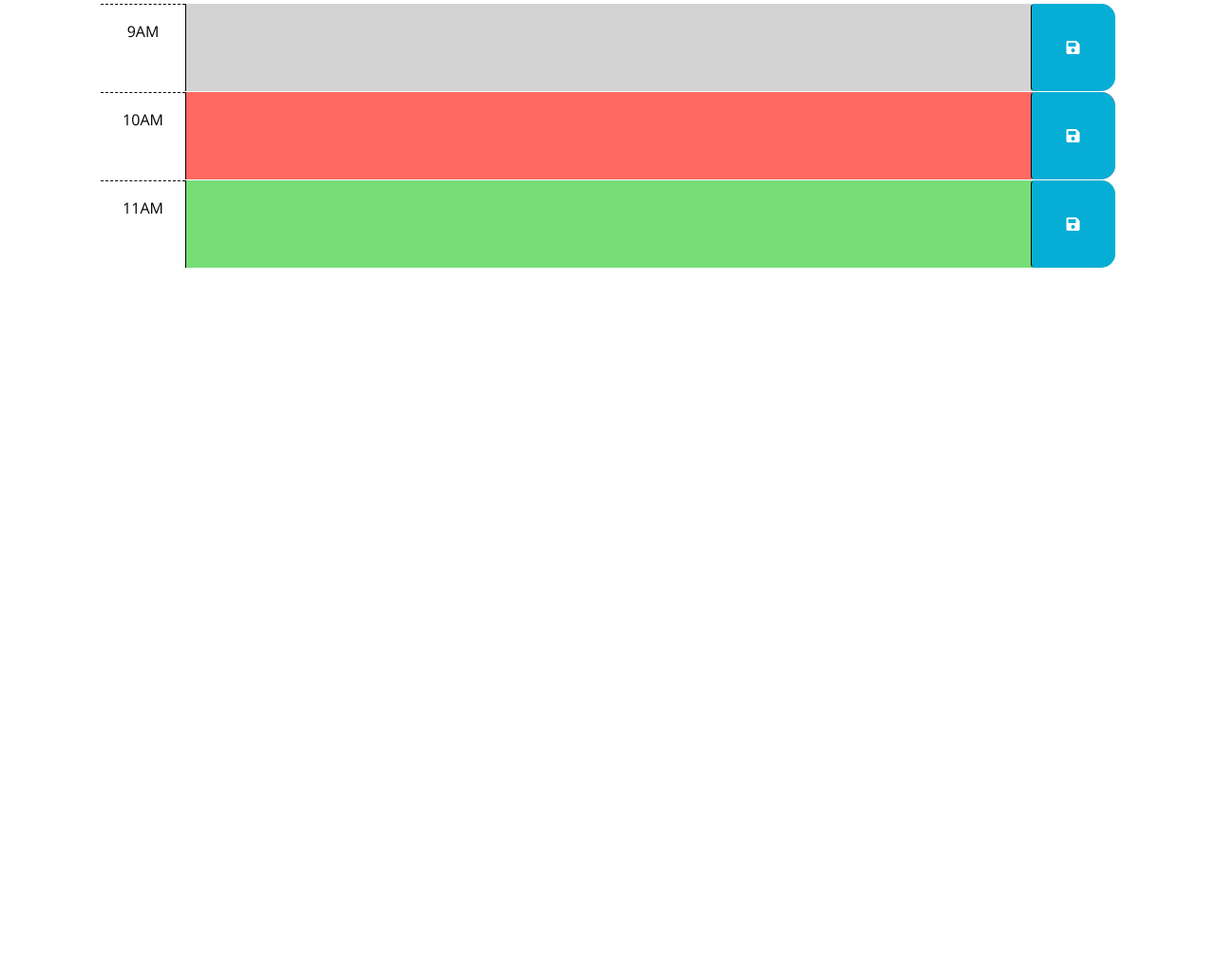
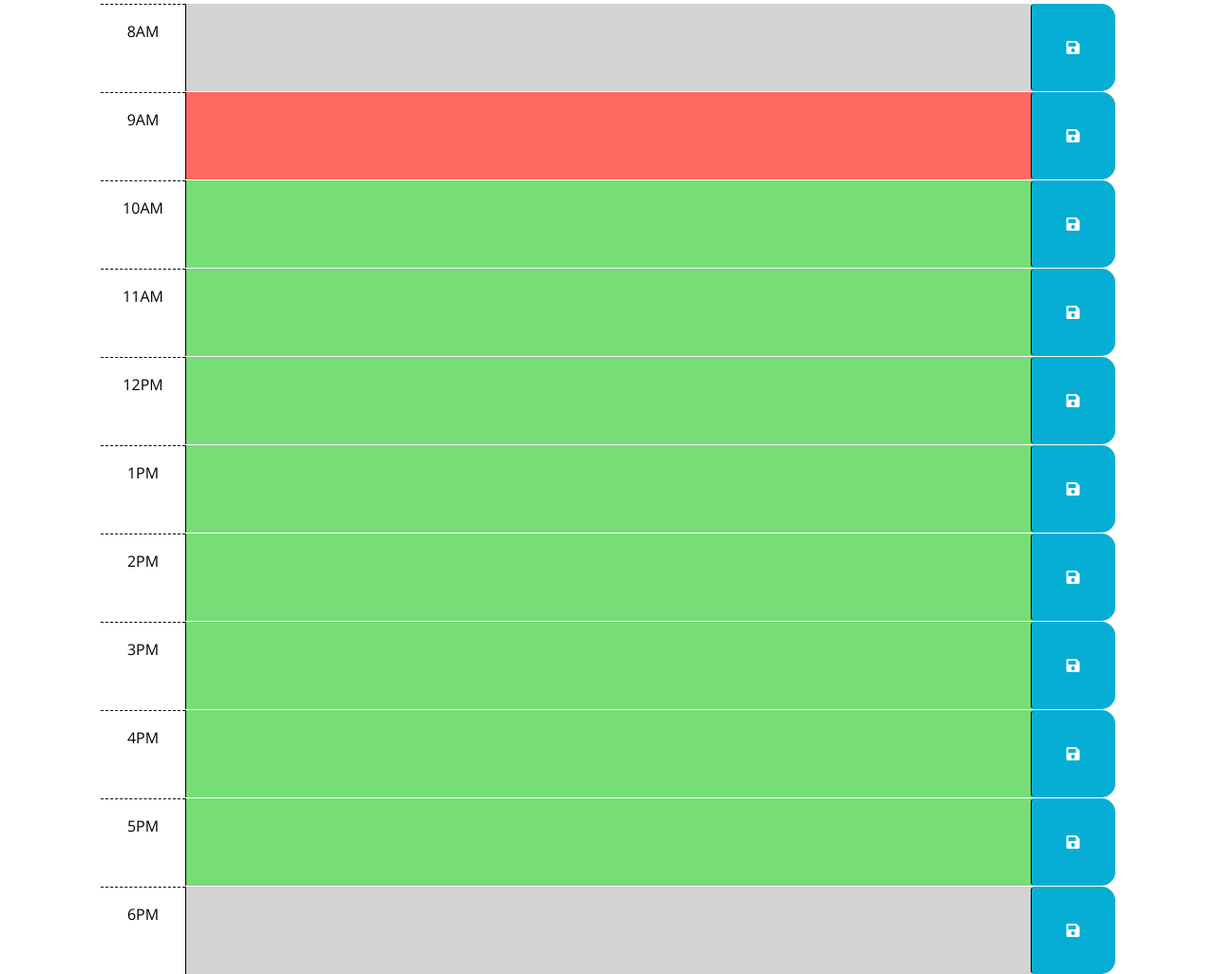
Before and after one commit to kzefram/Daily-Schedule, a plain HTML site: page index.html in a window 1280 px wide. Shown: the part 253-1279 px from the top of the page at 95% size. Before the commit the page ends 800 px from the top, so only its background shows below. Drawn offline with nearby package versions, Linux system fonts and the light colour scheme; files that its build step writes are made by us from their sources.

Commit message:
set-up issues

```diff
--- a/Assets/rest.css
+++ /dev/null
@@ -1,46 +0,0 @@
-/*
-  1. Use a more-intuitive box-sizing model.
-*/
-*, *::before, *::after {
-    box-sizing: border-box;
-  }
-  /*
-    2. Remove default margin
-  */
-  * {
-    margin: 0;
-  }
-  /*
-    Typographic tweaks!
-    3. Add accessible line-height
-    4. Improve text rendering
-  */
-  body {
-    line-height: 1.5;
-    -webkit-font-smoothing: antialiased;
-  }
-  /*
-    5. Improve media defaults
-  */
-  img, picture, video, canvas, svg {
-    display: block;
-    max-width: 100%;
-  }
-  /*
-    6. Remove built-in form typography styles
-  */
-  input, button, textarea, select {
-    font: inherit;
-  }
-  /*
-    7. Avoid text overflows
-  */
-  p, h1, h2, h3, h4, h5, h6 {
-    overflow-wrap: break-word;
-  }
-  /*
-    8. Create a root stacking context
-  */
-  #root, #__next {
-    isolation: isolate;
-  }
--- a/Assets/style.css
+++ /dev/null
@@ -1,59 +0,0 @@
-body {
-    font-family: 'Open Sans', sans-serif;
-    font-size: 16px;
-  }
-
-  textarea {
-    background: transparent;
-    border: none;
-    resize: none;
-    color: #000000;
-    border-left: 1px solid black;
-    padding: 10px;
-  }
-
-  .description {
-    white-space: pre-wrap;
-  }
-
-  .time-block {
-    border-radius: 15px;
-  }
-
-  .row {
-    border-top: 1px solid white;
-  }
-
-  .hour {
-    background-color: #ffffff;
-    color: #000000;
-    border-top: 1px dashed #000000;
-  }
-
-  .past {
-    background-color: #d3d3d3;
-    color: white;
-  }
-
-  .present {
-    background-color: #ff6961;
-    color: white;
-  }
-
-  .future {
-    background-color: #77dd77;
-    color: white;
-  }
-
-  .saveBtn {
-    border-left: 1px solid black;
-    border-top-right-radius: 15px;
-    border-bottom-right-radius: 15px;
-    background-color: #06aed5;
-    color: white;
-  }
-
-  .saveBtn i:hover {
-    font-size: 20px;
-    transition: all 0.3s ease-in-out;
-  }
--- a/index.html
+++ b/index.html
@@ -22,7 +22,7 @@
     />
 
     <link rel="stylesheet" href="./Assets/style.css" />
-    <link rel="stylesheet" href="./Assets/rest.css">
+    <link rel="stylesheet" href="./Assets/rest.css"/>
     <title>Work Day Scheduler</title>
   </head>
 
@@ -47,7 +47,7 @@
 
       <!-- Example of a past time block. The "past" class adds a gray background color. -->
       <div id="hour-9" class="row time-block past">
-        <div class="col-2 col-md-1 hour text-center py-3">9AM</div>
+        <div class="col-2 col-md-1 hour text-center py-3">8AM</div>
         <textarea class="col-8 col-md-10 description" rows="3"> </textarea>
         <button class="btn saveBtn col-2 col-md-1" aria-label="save">
           <i class="fas fa-save" aria-hidden="true"></i>
@@ -56,7 +56,7 @@
 
       <!-- Example of a a present time block. The "present" class adds a red background color. -->
       <div id="hour-10" class="row time-block present">
-        <div class="col-2 col-md-1 hour text-center py-3">10AM</div>
+        <div class="col-2 col-md-1 hour text-center py-3">9AM</div>
         <textarea class="col-8 col-md-10 description" rows="3"> </textarea>
         <button class="btn saveBtn col-2 col-md-1" aria-label="save">
           <i class="fas fa-save" aria-hidden="true"></i>
@@ -65,7 +65,72 @@
 
       <!-- Example of a future time block. The "future" class adds a green background color. -->
       <div id="hour-11" class="row time-block future">
+        <div class="col-2 col-md-1 hour text-center py-3">10AM</div>
+        <textarea class="col-8 col-md-10 description" rows="3"> </textarea>
+        <button class="btn saveBtn col-2 col-md-1" aria-label="save">
+          <i class="fas fa-save" aria-hidden="true"></i>
+        </button>
+      </div>
+
+      <div id="hour-11" class="row time-block future">
         <div class="col-2 col-md-1 hour text-center py-3">11AM</div>
+        <textarea class="col-8 col-md-10 description" rows="3"> </textarea>
+        <button class="btn saveBtn col-2 col-md-1" aria-label="save">
+          <i class="fas fa-save" aria-hidden="true"></i>
+        </button>
+      </div>
+
+      <div id="hour-11" class="row time-block future">
+        <div class="col-2 col-md-1 hour text-center py-3">12PM</div>
+        <textarea class="col-8 col-md-10 description" rows="3"> </textarea>
+        <button class="btn saveBtn col-2 col-md-1" aria-label="save">
+          <i class="fas fa-save" aria-hidden="true"></i>
+        </button>
+      </div>
+
+      <div id="hour-11" class="row time-block future">
+        <div class="col-2 col-md-1 hour text-center py-3">1PM</div>
+        <textarea class="col-8 col-md-10 description" rows="3"> </textarea>
+        <button class="btn saveBtn col-2 col-md-1" aria-label="save">
+          <i class="fas fa-save" aria-hidden="true"></i>
+        </button>
+      </div>
+
+      <div id="hour-11" class="row time-block future">
+        <div class="col-2 col-md-1 hour text-center py-3">2PM</div>
+        <textarea class="col-8 col-md-10 description" rows="3"> </textarea>
+        <button class="btn saveBtn col-2 col-md-1" aria-label="save">
+          <i class="fas fa-save" aria-hidden="true"></i>
+        </button>
+      </div>
+
+      <div id="hour-11" class="row time-block future">
+        <div class="col-2 col-md-1 hour text-center py-3">3PM</div>
+        <textarea class="col-8 col-md-10 description" rows="3"> </textarea>
+        <button class="btn saveBtn col-2 col-md-1" aria-label="save">
+          <i class="fas fa-save" aria-hidden="true"></i>
+        </button>
+      </div>
+
+      <div id="hour-11" class="row time-block future">
+        <div class="col-2 col-md-1 hour text-center py-3">4PM</div>
+        <textarea class="col-8 col-md-10 description" rows="3"> </textarea>
+        <button class="btn saveBtn col-2 col-md-1" aria-label="save">
+          <i class="fas fa-save" aria-hidden="true"></i>
+        </button>
+      </div>
+
+      <div id="hour-11" class="row time-block future">
+        <div class="col-2 col-md-1 hour text-center py-3">5PM</div>
+        <textarea class="col-8 col-md-10 description" rows="3"> </textarea>
+        <button class="btn saveBtn col-2 col-md-1" aria-label="save">
+          <i class="fas fa-save" aria-hidden="true"></i>
+        </button>
+      </div>
+
+      <!--After hours-->
+      <div id="hour-9" class="row time-block past">
+        <div class="col-2 col-md-1 hour text-center py-3">6PM</div>
         <textarea class="col-8 col-md-10 description" rows="3"> </textarea>
         <button class="btn saveBtn col-2 col-md-1" aria-label="save">
           <i class="fas fa-save" aria-hidden="true"></i>
```
Also changed, not shown: Assets/script.js (deleted, +0 -23 lines), 1 other file.
